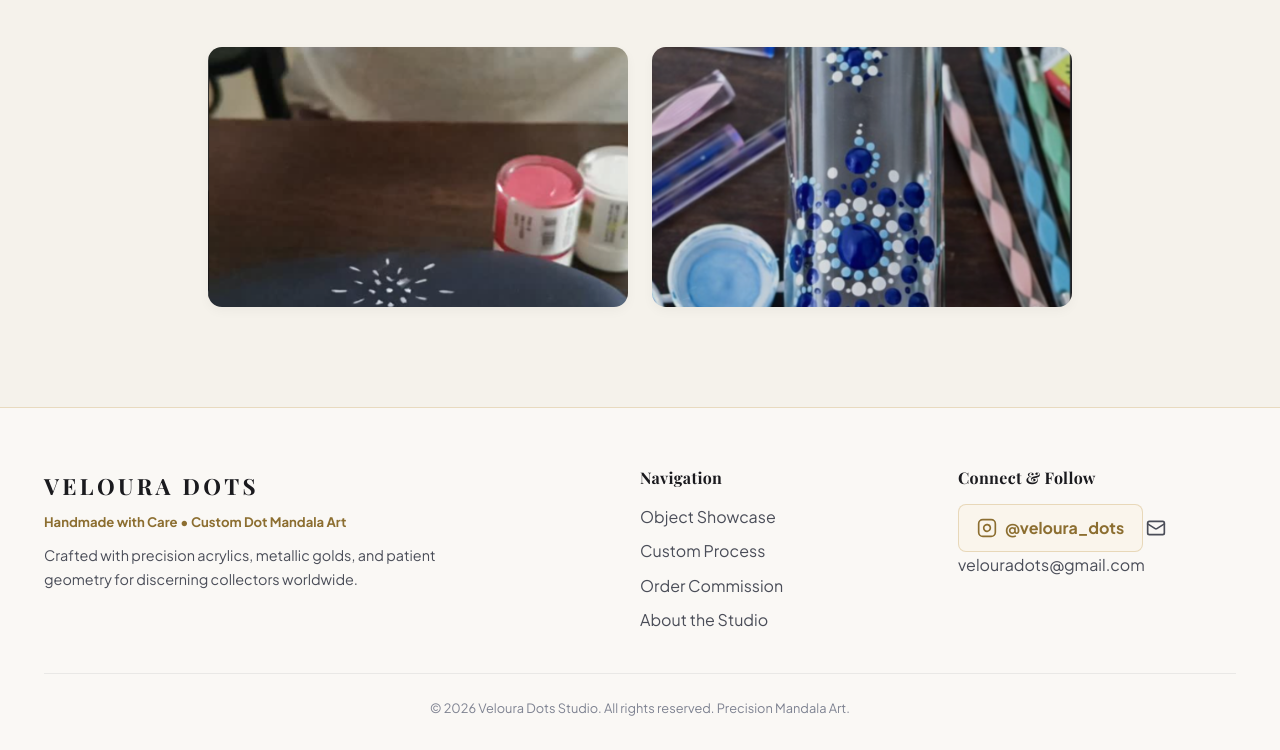
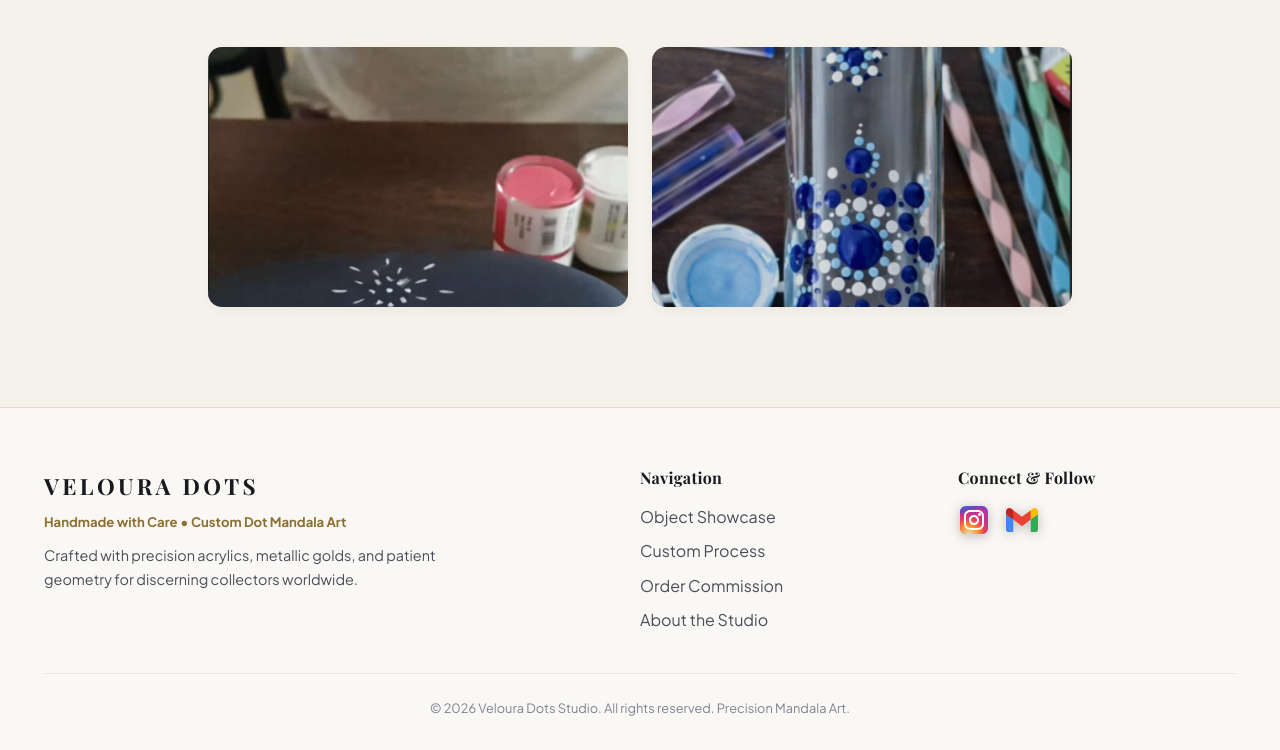
Before and after one commit to kfs-hub/veloura, a website: page index.html in a window 1280 px wide. Shown: the part 5022-5772 px from the top of the page. Drawn offline with nearby package versions, Linux system fonts and the light colour scheme; no server answers; a web font is replaced by a local one.

Commit message:
socal handls

```diff
--- a/css/components.css
+++ b/css/components.css
@@ -1139,21 +1139,37 @@ textarea.form-control {
     color: var(--gold-dark);
 }
 
-.footer-ig-btn {
+.footer-social-links {
+    display: flex;
+    align-items: center;
+    gap: 16px;
+}
+
+.footer-ig-btn,
+.footer-email-btn {
     display: inline-flex;
     align-items: center;
-    gap: 8px;
-    padding: 10px 18px;
-    background: #FAF5EC;
-    border: 1px solid var(--border-gold);
-    border-radius: var(--radius-sm);
-    color: var(--gold-dark);
-    font-weight: 700;
-}
-
-.footer-ig-btn:hover {
-    background: var(--gold-primary);
-    color: #FFF;
+    justify-content: center;
+    transition: transform 0.2s ease;
+}
+
+.footer-ig-btn:hover,
+.footer-email-btn:hover {
+    transform: translateY(-2px);
+}
+
+.social-logo {
+    display: block;
+    width: 32px;
+    height: 32px;
+    object-fit: contain;
+    filter: drop-shadow(0 2px 6px rgba(0, 0, 0, 0.25));
+    transition: filter 0.2s ease, transform 0.2s ease;
+}
+
+.footer-ig-btn:hover .social-logo,
+.footer-email-btn:hover .social-logo {
+    filter: drop-shadow(0 4px 12px rgba(0, 0, 0, 0.35));
 }
 
 .footer-bottom {
--- a/index.html
+++ b/index.html
@@ -651,22 +651,11 @@
                     <h4>Connect & Follow</h4>
                     <div class="footer-social-links">
                         <a href="https://www.instagram.com/veloura_dots/" target="_blank" rel="noopener"
-                            class="footer-ig-btn">
-                            <svg width="20" height="20" viewBox="0 0 24 24" fill="none" stroke="currentColor"
-                                stroke-width="2">
-                                <rect x="2" y="2" width="20" height="20" rx="5" ry="5"></rect>
-                                <path d="M16 11.37A4 4 0 1 1 12.63 8 4 4 0 0 1 16 11.37z"></path>
-                                <line x1="17.5" y1="6.5" x2="17.51" y2="6.5"></line>
-                            </svg>
-                            <span>@veloura_dots</span>
+                            class="footer-ig-btn" aria-label="Follow Veloura Dots on Instagram">
+                            <img src="svg/instagram.svg" alt="Instagram" width="32" height="32" class="social-logo">
                         </a>
-                        <a href="https://mail.google.com/mail/?view=cm&fs=1&to=velouradots@gmail.com" target="_blank" rel="noopener" class="footer-email-btn">
-                            <svg width="20" height="20" viewBox="0 0 24 24" fill="none" stroke="currentColor"
-                                stroke-width="2" stroke-linecap="round" stroke-linejoin="round">
-                                <rect width="20" height="16" x="2" y="4" rx="2"></rect>
-                                <path d="m22 7-8.97 5.7a1.94 1.94 0 0 1-2.06 0L2 7"></path>
-                            </svg>
-                            <span>velouradots@gmail.com</span>
+                        <a href="https://mail.google.com/mail/?view=cm&fs=1&to=velouradots@gmail.com" target="_blank" rel="noopener" class="footer-email-btn" aria-label="Email Veloura Dots on Gmail">
+                            <img src="svg/Gmail.svg" alt="Gmail" width="32" height="32" class="social-logo">
                         </a>
                     </div>
                 </div>
```
Also changed, not shown: svg/Gmail.svg (added), svg/instagram.svg (added).
